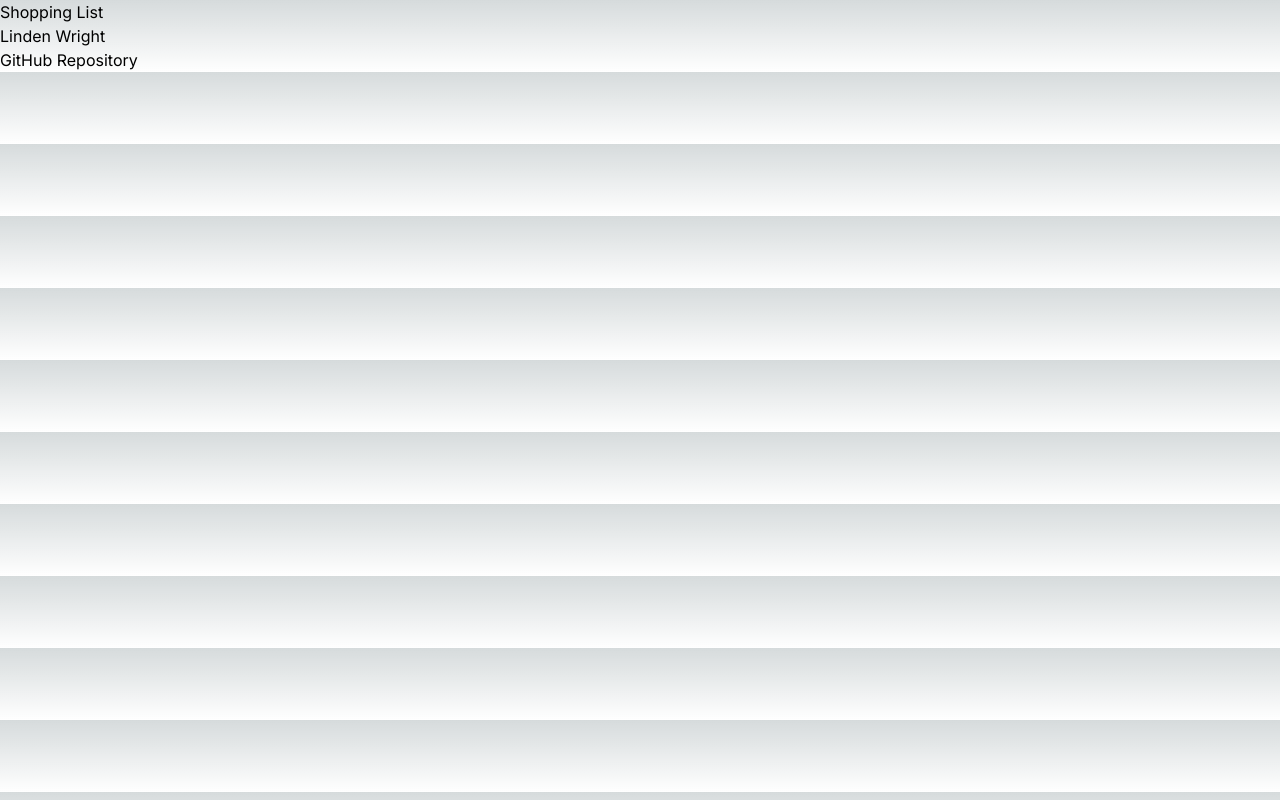
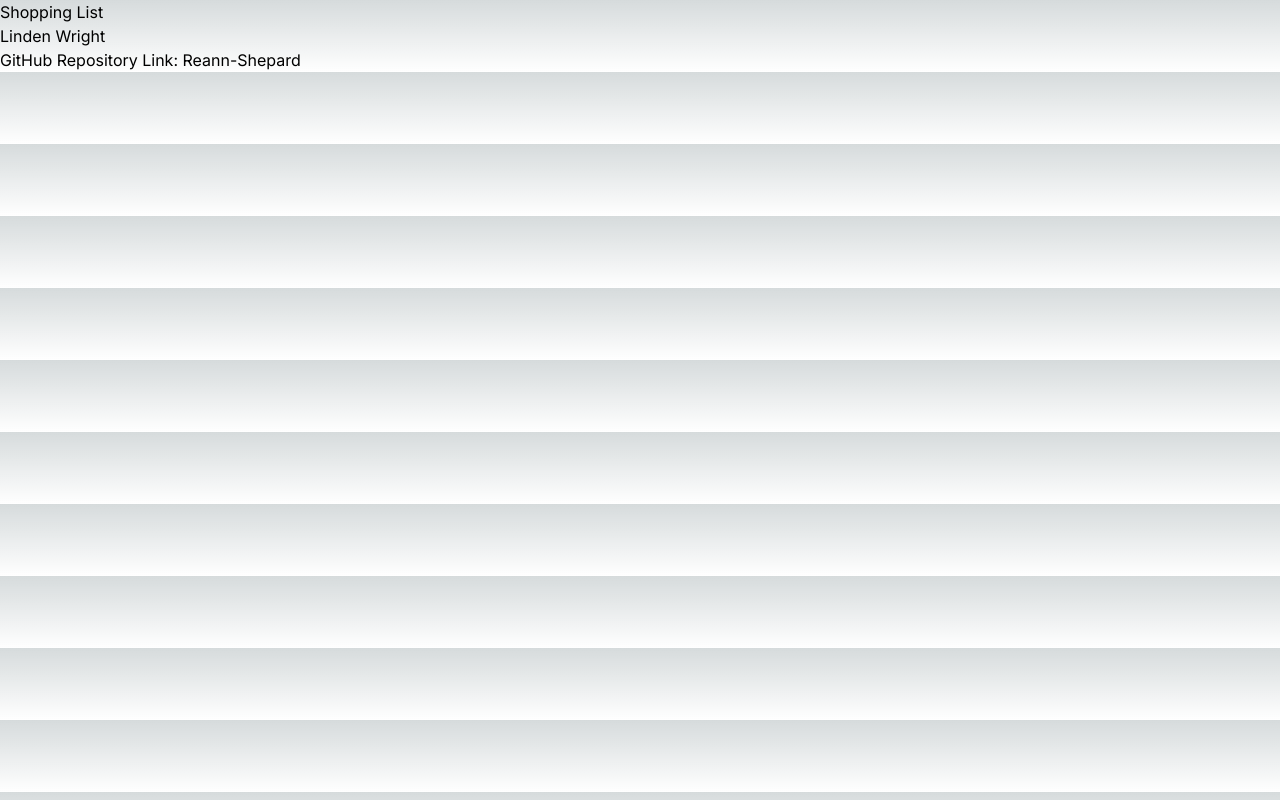
Before and after one commit to Reann-Shepard/cprg306-assignments, a Next.js app: page /week-2 in a window 1280 px wide. Built offline with nearby package versions, Linux system fonts and the light colour scheme.

Commit message:
Minor spelling corrections

```diff
--- a/app/page.js
+++ b/app/page.js
@@ -8,7 +8,7 @@ export default function Page()
 
     <ul>
       <li>
-        <Link href="week-2">Week 2</Link>
+        <Link href="week-2">Week 2 Assignment</Link>
       </li>
     </ul>
   </main>
--- a/app/week-2/student-info.js
+++ b/app/week-2/student-info.js
@@ -6,7 +6,7 @@ export default function StudentInfo()
         <main>
             <ul>
                 <li>Linden Wright</li>
-                <li><Link href="https://github.com/Reann-Shepard">GitHub Repository</Link></li>
+                <li>GitHub Repository Link: <Link href="https://github.com/Reann-Shepard">Reann-Shepard</Link></li>
             </ul>
         </main>
     );
```
